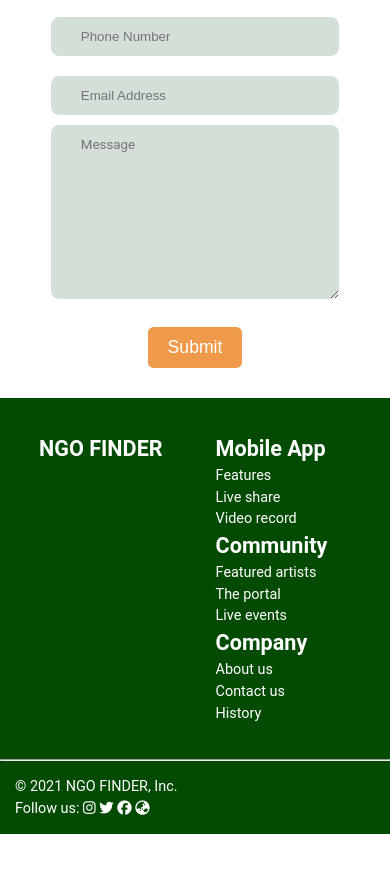
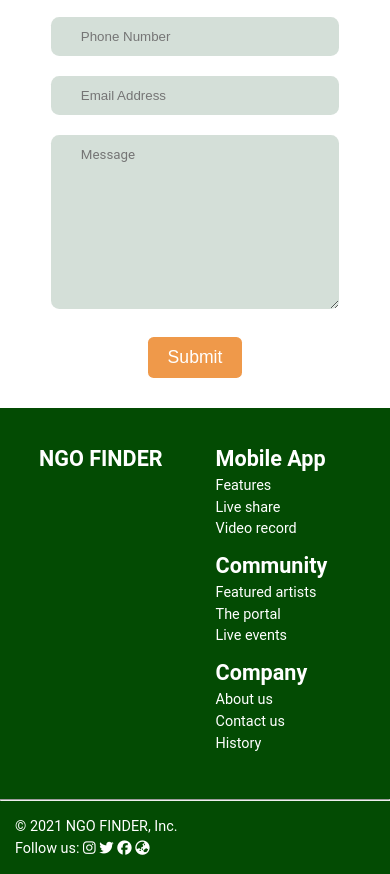
Before and after one commit to dsckiet/ngo-finder-frontend, a plain HTML site: page index.html in a window 390 px wide. Shown: the part 2084-2958 px from the top of the page. Before the commit the page ends 2918 px from the top, so only its background shows below. Drawn offline with nearby package versions, Linux system fonts and the light colour scheme.

Commit message:
--updated footer

```diff
--- a/style.css
+++ b/style.css
@@ -359,6 +359,7 @@ li{
     padding: 12px 30px;
     border:none;
     background-color: rgba(43, 98, 61, 0.2);
+    margin-top: 10px;
 }
 #message:focus {
     outline: none !important;
@@ -487,6 +488,9 @@ footer a{
 }
 
 @media (max-width:788px){
+    aside ul{
+        margin-bottom: 10px;
+    }
 
     .media-handle,.media-wrapper{
         display: block;
```
